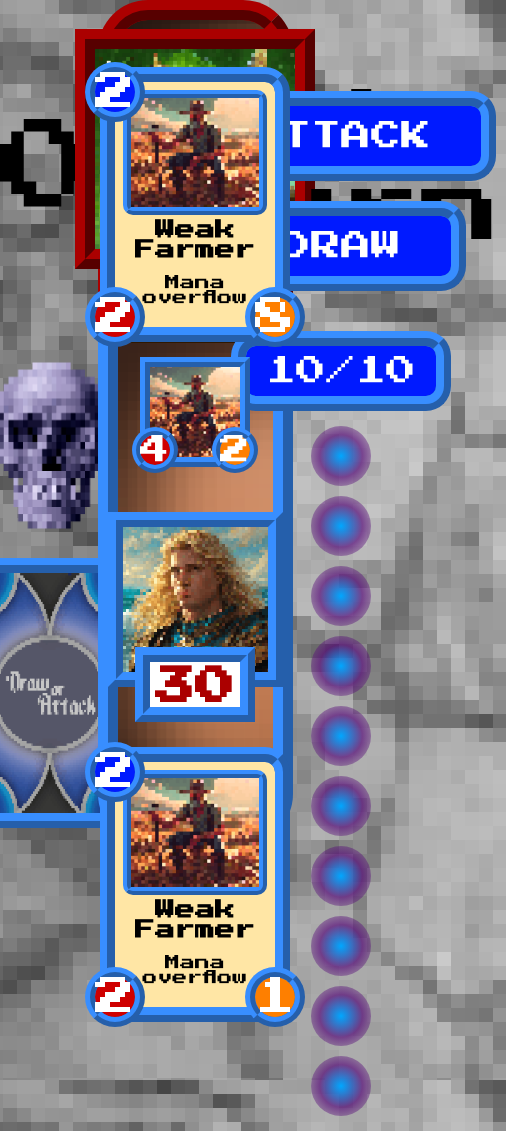
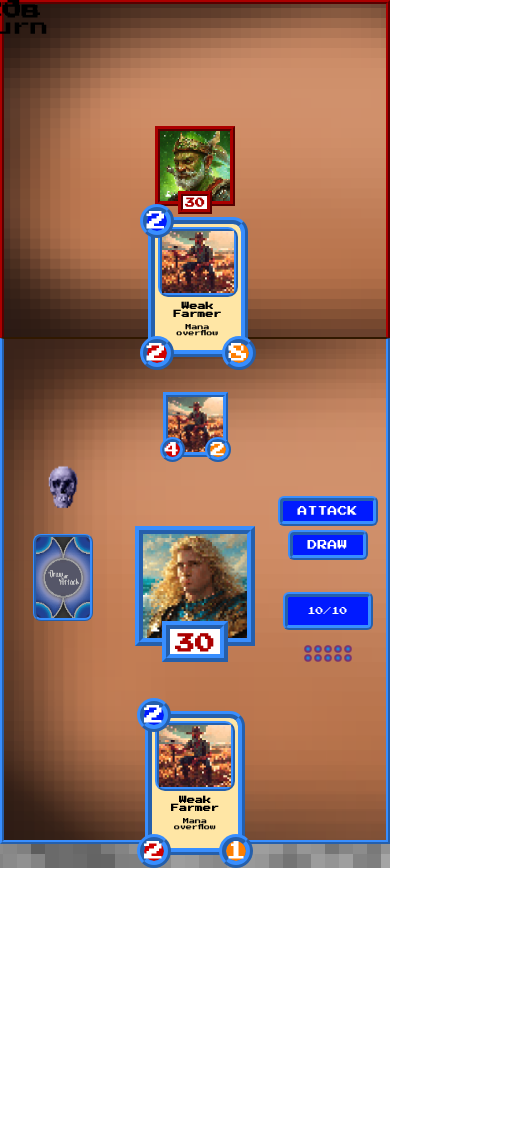
Before and after one commit to KamilTomczykDev/drawOrAttack, a website built with Parcel: page index.html in a window 390 px wide. Shown: the whole page, 506 px wide, since content can reach past the window. After the commit the page ends 868 px from the top, so only its background shows below. Built offline with nearby package versions, Linux system fonts and the light colour scheme.

Commit message:
mobile devices update 1/2

```diff
--- a/src/css/style.css
+++ b/src/css/style.css
@@ -286,7 +286,6 @@ section div {
 }
 .hand--card:hover {
   top: -90px;
-  opacity: 0.9;
 }
 .hand--card--cost {
   position: absolute;
@@ -414,15 +413,15 @@ section div {
     border-width: 5px 15px 15px 15px;
   }
   .buttons button {
-    font-size: 20px;
+    font-size: 18px;
     margin: 2px;
-    border-width: 15px;
+    border-width: 12px;
   }
   .mana--counter {
     font-size: 20px;
   }
   .mana {
-    padding: 25px;
+    padding: 22px;
   }
 
   /*//////*/
@@ -541,7 +540,7 @@ section div {
     font-size: 10px;
   }
 }
-@media (min-width: 500px) and (max-width: 1279px) {
+@media (min-width: 768px) and (max-width: 1279px) {
   .timer {
     font-size: 35px;
   }
@@ -699,3 +698,185 @@ section div {
     font-size: 6px;
   }
 }
+
+@media (min-width: 320px) and (max-width: 767px) and (orientation: portrait) {
+  .timer {
+    font-size: 20px;
+  }
+  .turn-counter {
+    font-size: 18px;
+  }
+  .skull {
+    width: 45px;
+  }
+  .deck {
+    width: 60px;
+    border-width: 3px;
+    border-radius: 8px;
+  }
+  .enemy-section {
+    border-width: 4px 4px 1px 4px;
+    border-radius: 0px;
+  }
+  .player--mid-section {
+    border-width: 1px 4px 4px 4px;
+    border-radius: 0px;
+  }
+  .buttons button {
+    font-size: 10px;
+    padding: 5px 15px;
+    border-radius: 6px;
+    margin: 2px;
+    border-width: 5px;
+  }
+  .mana--counter {
+    font-size: 8px;
+    border-radius: 6px;
+    border-width: 5px;
+  }
+  .mana--container {
+    width: 50px;
+    gap: 2px;
+    row-gap: 1px;
+  }
+  .mana {
+    padding: 4px;
+  }
+
+  /*//////*/
+  .enemy-section--hero {
+    height: 80px;
+  }
+  .enemy-section--hero--img {
+    border-width: 5px;
+  }
+  .enemy-section--hero--health {
+    font-size: 10px;
+    border-width: 5px;
+    padding: 2px 2px 1px 2px;
+    margin-top: -15px;
+  }
+  .board {
+    height: 250px;
+  }
+  .board--card {
+    height: 65px;
+    margin: 0 2px 0 2px;
+    border-width: 5px;
+  }
+  .board--card--turn-stat,
+  .board--card--left-stat {
+    font-size: 15px;
+    border-width: 5px;
+    border-radius: 50%;
+    top: 40px;
+  }
+  .board--card--left-stat {
+    left: -8px;
+  }
+  .board--card--turn-stat {
+    right: -8px;
+  }
+  .hero {
+    height: 120px;
+    margin: 15px 0 5px 0;
+  }
+  .hero--img {
+    border-width: 8px;
+  }
+  .hero--health {
+    font-size: 20px;
+    border-width: 8px;
+    margin-top: -25px;
+  }
+  .hover-view {
+    height: 140px;
+    width: 100px;
+    top: -180px;
+    padding: 3px;
+    border-width: 7px;
+    right: -25px;
+    border-radius: 15px;
+  }
+  .hover-view--cost {
+    border-width: 7px;
+    font-size: 20px;
+    left: -15px;
+  }
+  .hover-view--img-container {
+    border-width: 4px;
+    border-radius: 10px;
+    height: 70px;
+  }
+  .hover-view--name {
+    font-size: 8px;
+  }
+  .hover-view--ability {
+    font-size: 6px;
+  }
+  .hover-view--left-stat {
+    border-width: 7px;
+    font-size: 20px;
+    left: -15px;
+  }
+  .hover-view--turn-stat {
+    border-width: 7px;
+    font-size: 20px;
+    right: -15px;
+  }
+  .hand--card {
+    height: 144px;
+    width: 100px;
+    border-width: 7px;
+    border-radius: 15px;
+    padding: 3px;
+    top: 60px;
+  }
+  .hand--card:hover {
+    top: -50px;
+  }
+  .hand--card--turn-stat,
+  .hand--card--left-stat,
+  .hand--card--cost {
+    border-width: 7px;
+    font-size: 20px;
+  }
+  .hand--card--cost,
+  .hand--card--left-stat {
+    left: -15px;
+  }
+  .hand--card--turn-stat {
+    right: -15px;
+  }
+  .hand--card--img-container {
+    border-width: 4px;
+    border-radius: 10px;
+    height: 70px;
+  }
+  .hand--card--name {
+    font-size: 8px;
+  }
+  .hand--card--ability {
+    font-size: 6px;
+  }
+  /*  //// */
+  .timer,
+  .turn-counter,
+  .player--left-section,
+  .player--right-section {
+    width: 25px;
+    position: absolute;
+  }
+  .enemy-section,
+  .player--mid-section {
+    width: 100vw;
+  }
+  .player--left-section {
+    top: 55vh;
+    left: 50px;
+  }
+  .player--right-section {
+    top: 55vh;
+    right: 50px;
+  }
+}
```
Also changed, not shown: 2 other files.
